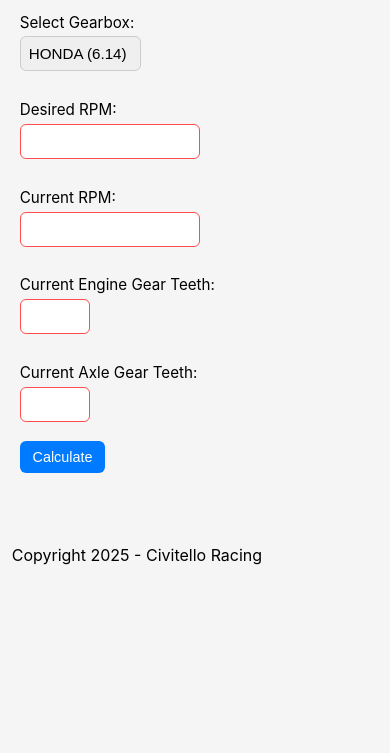
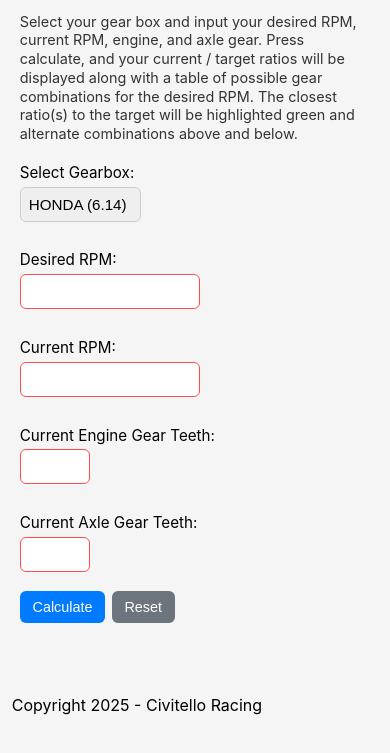
Before and after one commit to joecivitello/gear_ratio, a plain HTML site: page index.html in a window 390 px wide. Shown: the part 89-842 px from the top of the page. Drawn offline with Linux system fonts and the light colour scheme.

Commit message:
Update index.html

```diff
--- a/index.html
+++ b/index.html
@@ -21,6 +21,13 @@
             font-size: 1.8rem; /* ~29px */
             text-align: left;
             margin: 1rem 0;
+        }
+        .instructions {
+            font-size: 1.1rem; /* ~18px, matches labels */
+            margin: 0.5rem 0 1.2rem;
+            color: #333;
+            line-height: 1.4; /* Improve readability */
+            overflow-wrap: break-word; /* Prevent text overflow on narrow screens */
         }
         label {
             display: block;
@@ -47,6 +54,12 @@
         input:invalid {
             border-color: #ff4d4d;
         }
+        .button-container {
+            text-align: left;
+            margin-bottom: 1.2rem;
+            display: flex; /* Use flexbox to align buttons horizontally */
+            gap: 0.5rem; /* Space between buttons */
+        }
         button {
             display: inline-block;
             width: auto;
@@ -61,12 +74,14 @@
             touch-action: manipulation;
             text-align: center;
         }
-        .button-container {
-            text-align: left;
-            margin-bottom: 1.2rem;
+        button.reset {
+            background-color: #6c757d; /* Gray color for reset button */
         }
         button:hover {
             background-color: #005bb5;
+        }
+        button.reset:hover {
+            background-color: #5a6268; /* Darker gray on hover */
         }
         #output {
             margin-top: 1.5rem;
@@ -106,9 +121,20 @@
         @media (max-width: 428px) {
             body { font-size: 1rem; }
             h2 { font-size: 1.5rem; }
+            .instructions {
+                font-size: 0.9rem; /* ~14px for iPhone readability */
+                line-height: 1.3; /* Tighter line height for compact display */
+            }
             label { font-size: 0.95rem; }
             input, select { font-size: 0.95rem; padding: 0.5rem; max-width: 180px; }
-            button { font-size: 0.9rem; padding: 0.5rem 0.8rem; max-width: 130px; }
+            .button-container {
+                gap: 0.4rem; /* Slightly smaller gap on mobile */
+            }
+            button {
+                font-size: 0.9rem;
+                padding: 0.5rem 0.8rem;
+                max-width: 130px;
+            }
             table { font-size: 0.9rem; }
             th, td { padding: 0.2rem 0.4rem; }
             td { min-width: 35px; }
@@ -118,6 +144,7 @@
 <body>
     <div class="container">
         <h2>Quarter Midget Gear Calculator</h2>
+        <p class="instructions">Select your gear box and input your desired RPM, current RPM, engine, and axle gear. Press calculate, and your current / target ratios will be displayed along with a table of possible gear combinations for the desired RPM. The closest ratio(s) to the target will be highlighted green and alternate combinations above and below.</p>
         <label for="gearbox">Select Gearbox:</label>
         <select id="gearbox">
             <option value="6.14">HONDA (6.14)</option>
@@ -139,10 +166,14 @@
 
         <div class="button-container">
             <button onclick="calculate()">Calculate</button>
+            <button class="reset" onclick="resetForm()">Reset</button>
         </div>
 
         <div id="output"></div>
     </div>
+<BR>
+    <BR>
+    <p>Copyright 2025 - Civitello Racing</p>
 
     <script>
         function calculate() {
@@ -177,8 +208,7 @@
                     const rawRatio = (axle / engine) * multiplier;
                     const diff = Math.abs(rawRatio - targetRawRatio);
                     const displayedRatio = (Math.round((rawRatio + Number.EPSILON) * 1000000) / 1000000).toFixed(2);
-                    const gearDiff = Math.abs(engine - axle);
-                    combinations.push({engine, axle, ratio: displayedRatio, diff, rawRatio, gearDiff});
+                    combinations.push({engine, axle, ratio: displayedRatio, diff, rawRatio});
                 }
             }
 
@@ -204,32 +234,38 @@
             // Prepare table
             let output = `<p>Current Ratio: ${currentRatio}</p>`;
             output += `<p>Target Ratio: ${targetRatio}</p>`;
-            output += `<table><tr><th>Engine</th><th>Axle</th><th>Delta</th><th>Ratio</th><th>RPM</th></tr>`;
+            output += `<table><tr><th>Engine</th><th>Axle</th><th>Ratio</th><th>RPM</th></tr>`;
 
             // Above combinations (decreasing ratios)
             for (let combo of above) {
                 const className = (combo.ratio === closest.ratio) ? "closest" : "above";
                 const rpm = Math.round(currentRPM * (combo.rawRatio / currentRawRatio));
-                output += `<tr class="${className}"><td>${combo.engine}</td><td>${combo.axle}</td><td>${combo.gearDiff}</td><td>${combo.ratio}</td><td>${rpm}</td></tr>`;
+                output += `<tr class="${className}"><td>${combo.engine}</td><td>${combo.axle}</td><td>${combo.ratio}</td><td>${rpm}</td></tr>`;
             }
 
             // Closest combination
             const closestRpm = Math.round(currentRPM * (closest.rawRatio / currentRawRatio));
-            output += `<tr class="closest"><td>${closest.engine}</td><td>${closest.axle}</td><td>${closest.gearDiff}</td><td>${closest.ratio}</td><td>${closestRpm}</td></tr>`;
+            output += `<tr class="closest"><td>${closest.engine}</td><td>${closest.axle}</td><td>${closest.ratio}</td><td>${closestRpm}</td></tr>`;
 
             // Below combinations (decreasing ratios)
             for (let combo of below) {
                 const className = (combo.ratio === closest.ratio) ? "closest" : "below";
                 const rpm = Math.round(currentRPM * (combo.rawRatio / currentRawRatio));
-                output += `<tr class="${className}"><td>${combo.engine}</td><td>${combo.axle}</td><td>${combo.gearDiff}</td><td>${combo.ratio}</td><td>${rpm}</td></tr>`;
+                output += `<tr class="${className}"><td>${combo.engine}</td><td>${combo.axle}</td><td>${combo.ratio}</td><td>${rpm}</td></tr>`;
             }
 
             output += `</table>`;
             document.getElementById("output").innerHTML = output;
         }
+
+        function resetForm() {
+            document.getElementById("gearbox").value = "6.14"; // Reset to Honda (default)
+            document.getElementById("desiredRPM").value = "";
+            document.getElementById("currentRPM").value = "";
+            document.getElementById("currentEngine").value = "";
+            document.getElementById("currentAxle").value = "";
+            document.getElementById("output").innerHTML = "";
+        }
     </script>
-<BR>
-<BR>
-<P>Copyright 2025 - Civitello Racing</P>
 </body>
 </html>
```
